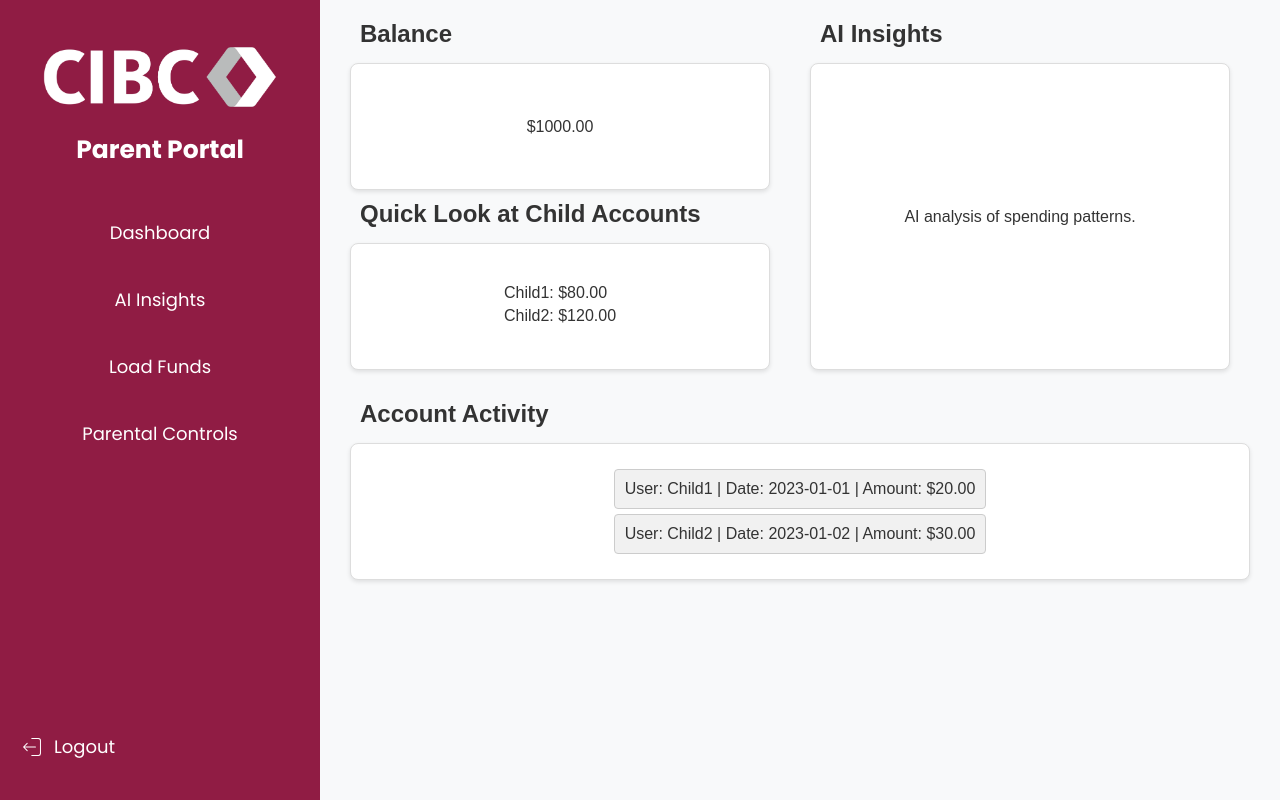
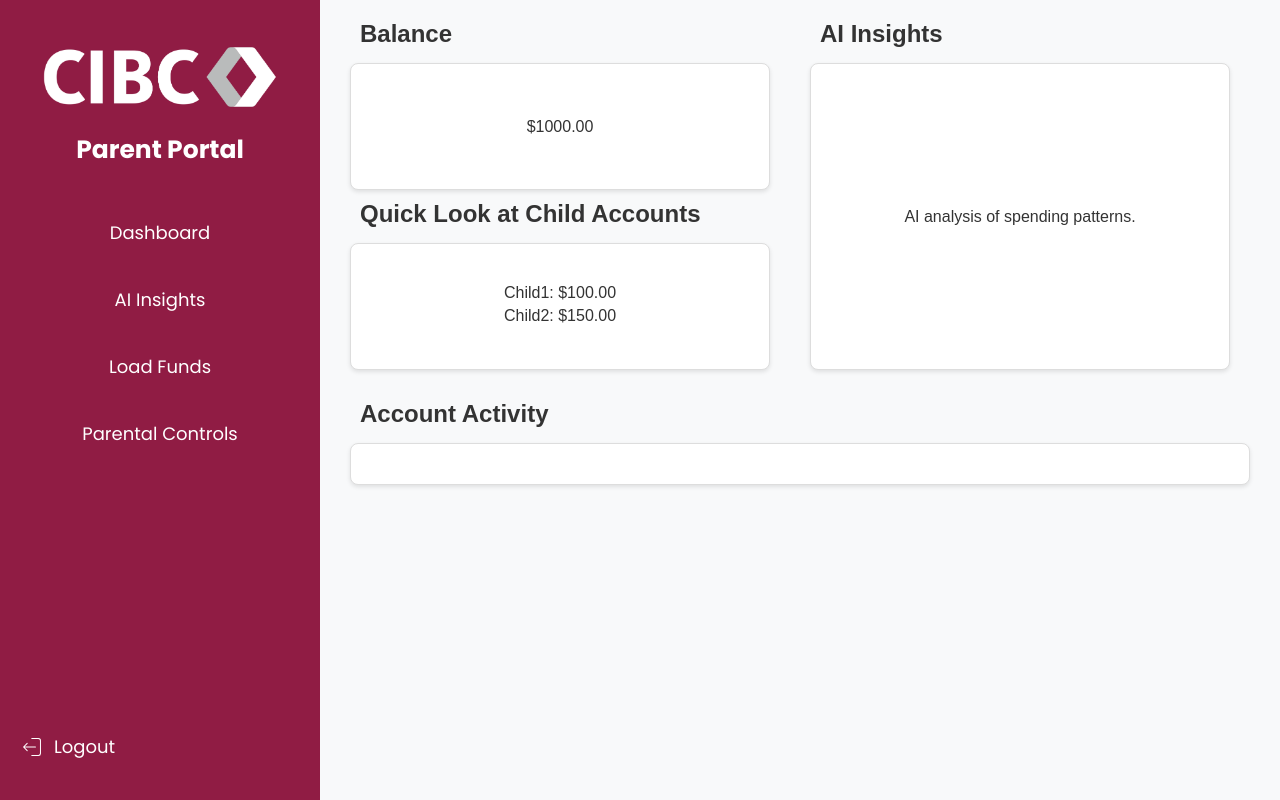
Before and after one commit to MarcVidalCodes/CIBCParentWebApp, a React (Vite) app: page /dashboard in a window 1280 px wide. Built offline with nearby package versions, Linux system fonts and the light colour scheme.

Commit message:
minor change

```diff
--- a/src/UserAccountInfo/UserAccountInfo.json
+++ b/src/UserAccountInfo/UserAccountInfo.json
@@ -15,20 +15,5 @@
       "currency": "USD"
     }
   ],
-  "accountActivity": [
-    {
-      "user": "Child1",
-      "activity": "Purchase",
-      "amount": 20.00,
-      "currency": "USD",
-      "date": "2023-01-01"
-    },
-    {
-      "user": "Child2",
-      "activity": "Purchase",
-      "amount": 30.00,
-      "currency": "USD",
-      "date": "2023-01-02"
-    }
-  ]
+  "accountActivity": []
 }
--- a/src/UserAccountInfo/UserAccounts.js
+++ b/src/UserAccountInfo/UserAccounts.js
@@ -7,7 +7,7 @@ const useUserAccounts = () => {
   const [accountActivity, setAccountActivity] = useState(userAccountInfo.accountActivity);
 
   useEffect(() => {
-    // Update child account balances based on activities
+    const updateChildBalances = () => {
       const updatedChildAccounts = childAccounts.map(account => {
         const accountActivities = accountActivity.filter(activity => activity.user === account.name);
         const totalSpent = accountActivities.reduce((sum, activity) => sum + activity.amount, 0);
@@ -15,6 +15,9 @@ const useUserAccounts = () => {
       });
 
       setChildAccounts(updatedChildAccounts);
+    };
+
+    updateChildBalances();
   }, [accountActivity]);
 
   const updateBalance = (amount) => {
@@ -22,11 +25,15 @@ const useUserAccounts = () => {
   };
 
   const updateChildAccountBalance = (accountName, amount) => {
-    setChildAccounts(prevChildAccounts =>
-      prevChildAccounts.map(account =>
-        account.name === accountName ? { ...account, balance: account.balance + amount } : account
-      )
-    );
+    setChildAccounts(prevChildAccounts => {
+      const updatedAccounts = prevChildAccounts.map(account => {
+        if (account.name === accountName) {
+          return { ...account, balance: account.balance + amount };
+        }
+        return account;
+      });
+      return updatedAccounts;
+    });
   };
 
   return { balance, childAccounts, accountActivity, setChildAccounts, updateBalance, updateChildAccountBalance };
--- a/src/pages/LoadFunds/LoadFunds.jsx
+++ b/src/pages/LoadFunds/LoadFunds.jsx
@@ -1,6 +1,7 @@
 import React, { useState, useEffect } from 'react';
 import './LoadFunds.css';
-import useUserAccounts from '../../UserAccountInfo/UserAccounts'
+import useUserAccounts from '../../UserAccountInfo/UserAccounts';
+
 const LoadFunds = () => {
   const { balance, childAccounts, accountActivity, setChildAccounts, updateBalance, updateChildAccountBalance } = useUserAccounts();
   const [fromAccount, setFromAccount] = useState('-');
@@ -17,7 +18,7 @@ const LoadFunds = () => {
     childAccounts.forEach(account => {
       console.log(`${account.name} account balance:`, account.balance);
     });
-  }, []);
+  }, [balance, childAccounts]);
 
   const handleSubmit = (e) => {
     e.preventDefault();
@@ -38,11 +39,12 @@ const LoadFunds = () => {
 
     if (accountUpdated) {
       setChildAccounts(updatedChildAccounts);
-      updateBalance(-amountValue);
+      updateBalance(amountValue); // Corrected to subtract the amount from the parent account balance
       updateChildAccountBalance(toAccount, amountValue);
       const newActivity = { user: toAccount, activity: 'Load Funds', amount: amountValue, currency: 'USD', date: new Date().toISOString().split('T')[0] };
       setMessage('Funds loaded successfully');
       console.log('Updated account activity:', [...accountActivity, newActivity]);
+      console.log('Funds amount loaded:', amountValue); // Added console log for funds amount loaded
     } else {
       setMessage('Failed to load funds');
     }
```
Lines whose indentation alone changed are shown as unchanged.
